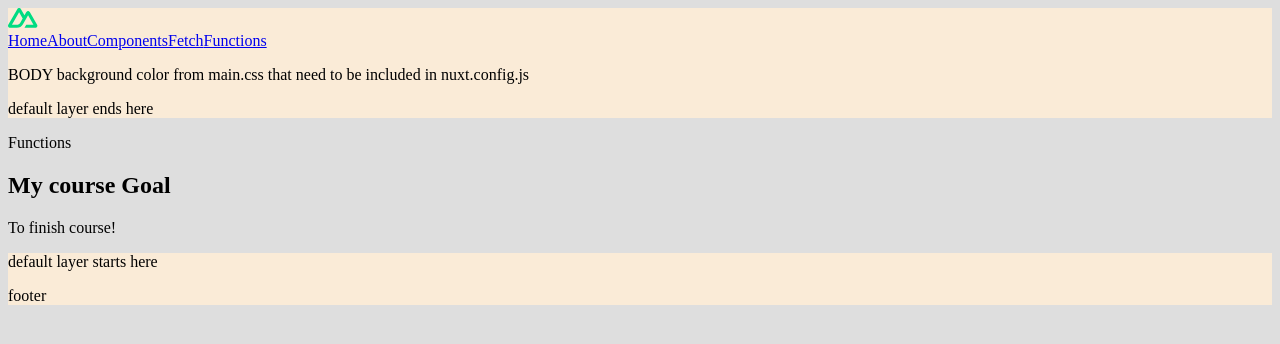
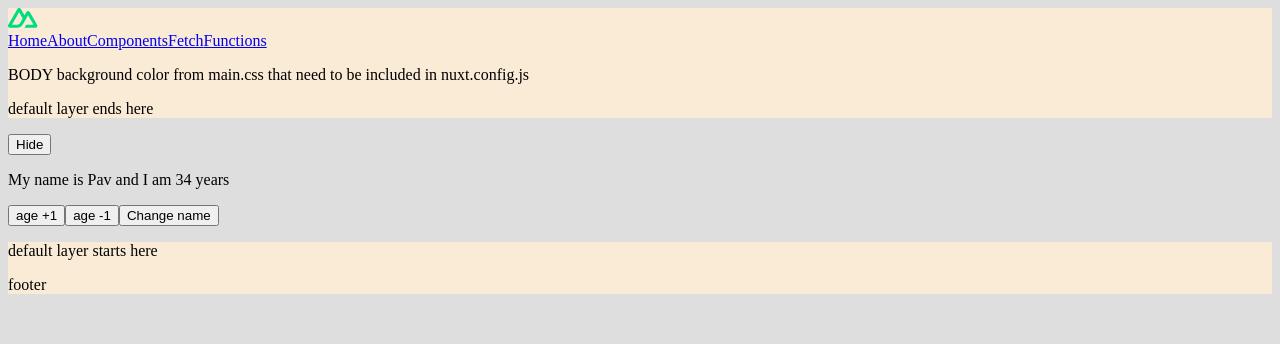
Before and after one commit to PawelKawa/Nuxt, a Nuxt app: page /functions in a window 1280 px wide. Shown: the top 344 px of the page. Built offline with nearby package versions, Linux system fonts and the light colour scheme.

Commit message:
ninja crash course

```diff
--- a/components/ck.vue
+++ b/components/ck.vue
@@ -5,6 +5,7 @@
       <client-only placeholder="loading...">
         <ckeditor-nuxt v-model="contentHolder" :config="editorConfig" />
       </client-only>
+    <p class="text-right mt-2">{{ contentHolder.length }}/555</p>
     </div>
   </template>
 
--- a/pages/functions.vue
+++ b/pages/functions.vue
@@ -1,10 +1,17 @@
 <template>
   <div>
-    <p>Functions</p>
-    <section>
-      <h2>My course Goal</h2>
-      <p>{{ courseGoal }}</p>
-    </section>
+    <button @click="toggleShow">
+      <span v-if="visible">Hide</span>
+      <!-- <span v-if="!visible">Show</span> -->
+      <span v-else>Show</span>
+    </button>
+    <div v-if="visible">
+      <p>My name is {{ name }} and I am {{ age }} years</p>
+    </div>
+    <button v-on:click="age++">age +1</button>
+    <button @click="age--">age -1</button>
+    <button @click="toggleName">Change name</button>
+    <p v-show="!visible">Click show to see.</p>
   </div>
 </template>
 
@@ -12,8 +19,22 @@
 export default {
   data() {
     return {
-      courseGoal: "To finish course!",
+      name: "Pav",
+      age: 34,
+      visible: true,
     };
+  },
+  methods: {
+    toggleName() {
+      if (this.name == "Pav") {
+        this.name = "Sophie";
+      } else {
+        this.name = "Pav";
+      }
+    },
+    toggleShow() {
+      this.visible = !this.visible;
+    },
   },
 };
 </script>
```
